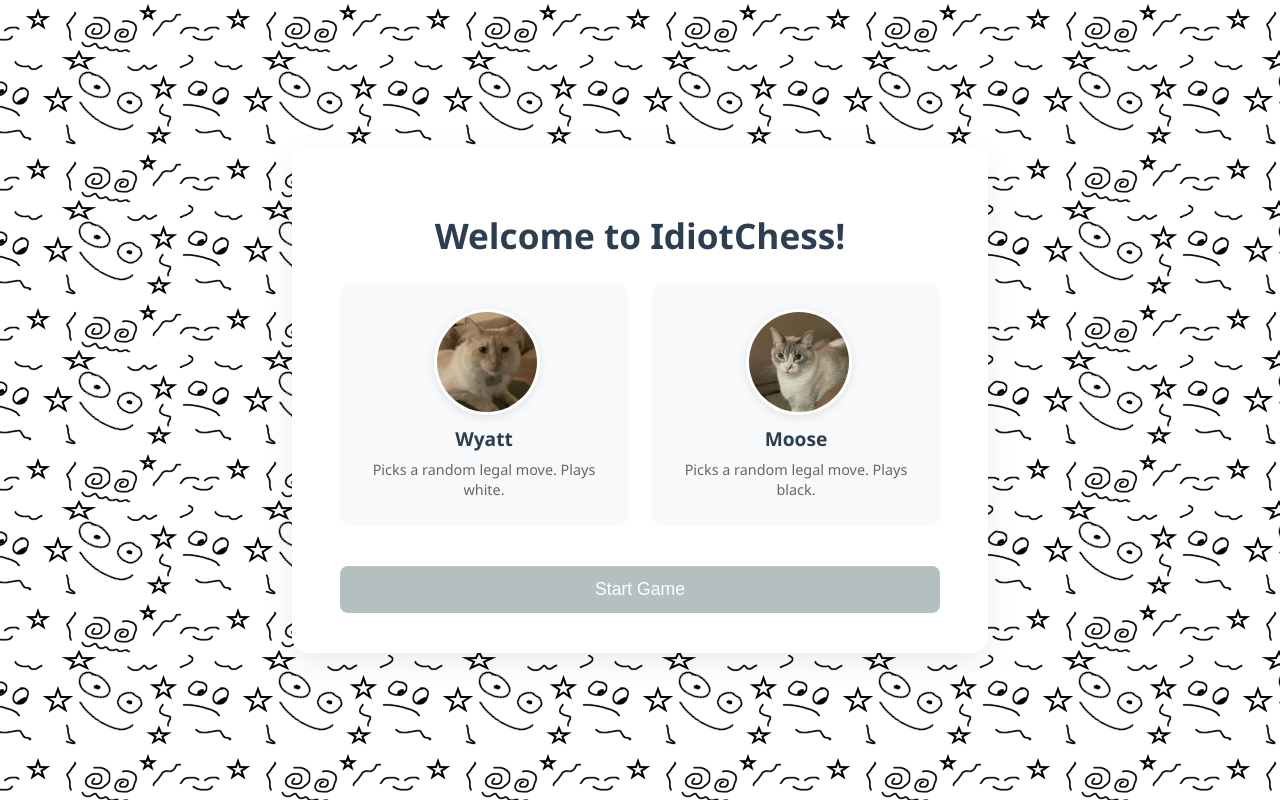
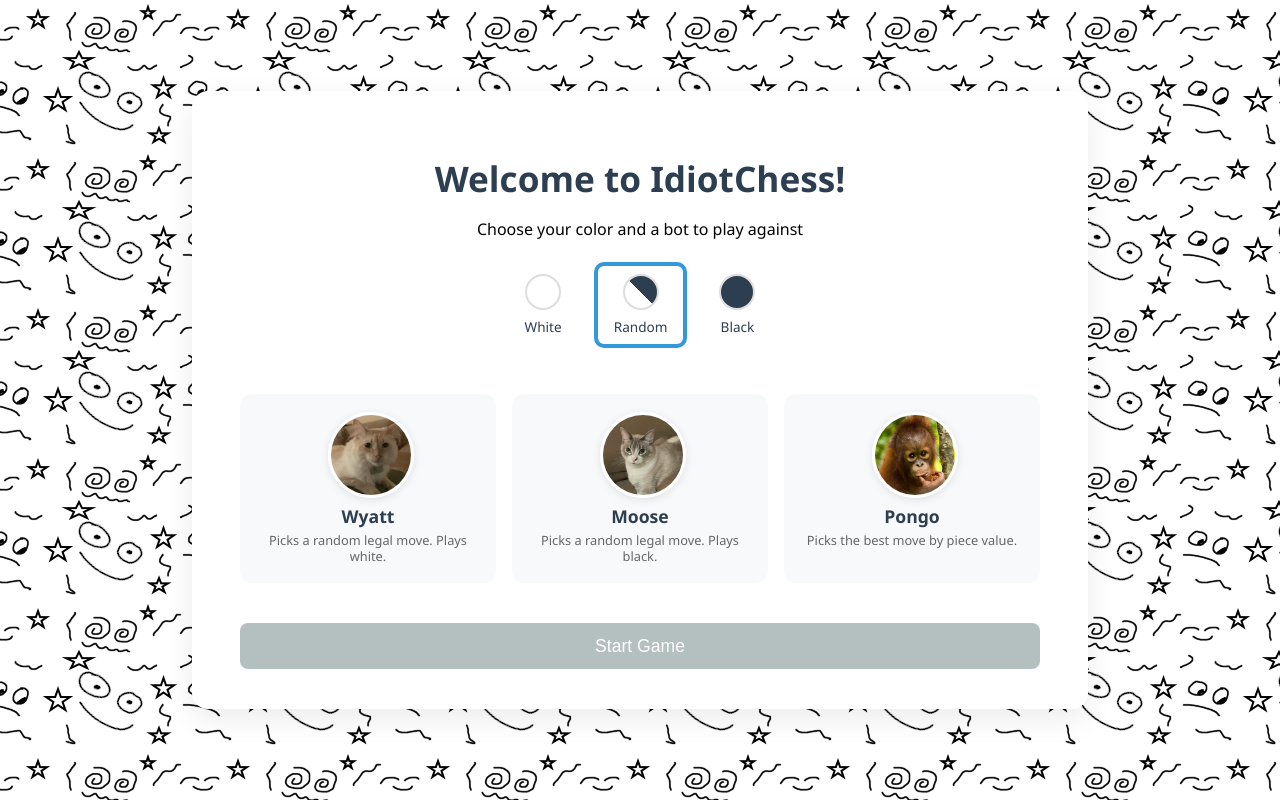
Before and after one commit to cadenweigel/IdiotChess, a Flask app: page / in a window 1280 px wide. Run offline with Flask 3, Linux system fonts and the light colour scheme.

Commit message:
added a third bot and UI improvements

```diff
--- a/app/static/css/index.css
+++ b/app/static/css/index.css
@@ -20,7 +20,7 @@ body {
   border-radius: 16px;
   box-shadow: 0 10px 30px rgba(0, 0, 0, 0.08);
   width: 100%;
-  max-width: 600px;
+  max-width: 800px;
 }
 
 h1 {
@@ -38,15 +38,15 @@ form {
 
 .bot-selection {
   display: grid;
-  grid-template-columns: repeat(2, 1fr);
-  gap: 1.5rem;
+  grid-template-columns: repeat(3, 1fr);
+  gap: 1rem;
   margin-bottom: 1rem;
 }
 
 .bot-card {
   background-color: #f8f9fa;
   border-radius: 12px;
-  padding: 1.5rem;
+  padding: 1rem;
   cursor: pointer;
   transition: all 0.3s ease;
   position: relative;
@@ -77,9 +77,9 @@ form {
 }
 
 .bot-avatar-container {
-  width: 100px;
-  height: 100px;
-  margin: 0 auto 1rem;
+  width: 80px;
+  height: 80px;
+  margin: 0 auto 0.75rem;
   position: relative;
 }
 
@@ -93,16 +93,16 @@ form {
 }
 
 .bot-card h3 {
-  margin: 0 0 0.5rem;
+  margin: 0 0 0.25rem;
   color: #2c3e50;
-  font-size: 1.2rem;
+  font-size: 1.1rem;
 }
 
 .bot-description {
-  font-size: 0.9rem;
+  font-size: 0.8rem;
   color: #666;
   margin: 0;
-  line-height: 1.4;
+  line-height: 1.3;
 }
 
 button {
@@ -125,3 +125,62 @@ button:disabled {
   cursor: not-allowed;
   opacity: 0.7;
 }
+
+.color-selection {
+  display: flex;
+  justify-content: center;
+  gap: 1rem;
+  margin-bottom: 1.5rem;
+}
+
+.color-option {
+  display: flex;
+  flex-direction: column;
+  align-items: center;
+  gap: 0.4rem;
+  cursor: pointer;
+  padding: 0.5rem 1rem;
+  border-radius: 8px;
+  border: 2px solid transparent;
+  transition: all 0.3s ease;
+}
+
+.color-option:hover {
+  background-color: #f8f9fa;
+}
+
+.color-option.selected {
+  border-color: #3498db;
+  background-color: #fff;
+  box-shadow: 0 0 0 2px #3498db;
+}
+
+.color-option.disabled {
+  opacity: 0.5;
+  cursor: not-allowed;
+  background-color: #f0f0f0;
+}
+
+.color-icon {
+  width: 32px;
+  height: 32px;
+  border-radius: 50%;
+  border: 2px solid #ddd;
+}
+
+.color-icon.white {
+  background-color: #fff;
+}
+
+.color-icon.black {
+  background-color: #2c3e50;
+}
+
+.color-icon.random {
+  background: linear-gradient(45deg, #fff 50%, #2c3e50 50%);
+}
+
+.color-option span {
+  font-size: 0.85rem;
+  color: #2c3e50;
+}
--- a/app/static/js/index.js
+++ b/app/static/js/index.js
@@ -1,5 +1,6 @@
 let botMap = {};
-let selectedBotColor = null;
+let selectedBotType = null;
+let selectedColor = 'random'; // Default to random
 
 async function loadBotOptions() {
   try {
@@ -13,11 +14,48 @@ async function loadBotOptions() {
     // Set initial bot avatars
     document.getElementById("white-bot-avatar").src = `/static/images/avatars/${botMap["white_idiot"].avatar}`;
     document.getElementById("black-bot-avatar").src = `/static/images/avatars/${botMap["black_idiot"].avatar}`;
+    document.getElementById("pongo-bot-avatar").src = `/static/images/avatars/${botMap["pongo"].avatar}`;
 
     // Initially disable the start button
     document.querySelector('button[type="submit"]').disabled = true;
   } catch (err) {
     console.error("Failed to load bots:", err);
+  }
+}
+
+function updateColorOptions(botCard) {
+  const botColor = botCard?.dataset.botColor;
+  const colorOptions = document.querySelectorAll('.color-option');
+
+  // First, enable all color options
+  colorOptions.forEach(option => {
+    option.classList.remove('disabled');
+    option.classList.remove('selected');
+  });
+
+  // If a fixed-color bot is selected, disable and select the opposite color
+  if (botColor === 'white') {
+    const blackOption = document.querySelector('.color-option[data-color="black"]');
+    blackOption.classList.add('selected');
+    selectedColor = 'black';
+    colorOptions.forEach(option => {
+      if (option.dataset.color !== 'black') {
+        option.classList.add('disabled');
+      }
+    });
+  } else if (botColor === 'black') {
+    const whiteOption = document.querySelector('.color-option[data-color="white"]');
+    whiteOption.classList.add('selected');
+    selectedColor = 'white';
+    colorOptions.forEach(option => {
+      if (option.dataset.color !== 'white') {
+        option.classList.add('disabled');
+      }
+    });
+  } else {
+    // For Pongo, select the previously selected color or default to random
+    const previousOption = document.querySelector(`.color-option[data-color="${selectedColor}"]`);
+    previousOption.classList.add('selected');
   }
 }
 
@@ -29,10 +67,30 @@ function selectBot(botCard) {
 
   // Add selection to clicked card
   botCard.classList.add('selected');
-  selectedBotColor = botCard.dataset.botColor;
+  selectedBotType = botCard.dataset.botType;
+
+  // Update color options based on selected bot
+  updateColorOptions(botCard);
 
   // Enable the start button
   document.querySelector('button[type="submit"]').disabled = false;
+}
+
+function selectColor(colorOption) {
+  const selectedBot = document.querySelector('.bot-card.selected');
+  const botColor = selectedBot?.dataset.botColor;
+
+  // If a fixed-color bot is selected, don't allow color change
+  if (botColor) return;
+
+  // Remove selection from all color options
+  document.querySelectorAll('.color-option').forEach(option => {
+    option.classList.remove('selected');
+  });
+
+  // Add selection to clicked option
+  colorOption.classList.add('selected');
+  selectedColor = colorOption.dataset.color;
 }
 
 document.addEventListener("DOMContentLoaded", () => {
@@ -42,12 +100,24 @@ document.addEventListener("DOMContentLoaded", () => {
   document.querySelectorAll('.bot-card').forEach(card => {
     card.addEventListener('click', () => selectBot(card));
   });
+
+  // Add click handlers to color options
+  document.querySelectorAll('.color-option').forEach(option => {
+    option.addEventListener('click', () => {
+      if (!option.classList.contains('disabled')) {
+        selectColor(option);
+      }
+    });
+  });
+
+  // Select random color by default
+  document.querySelector('.color-option[data-color="random"]').classList.add('selected');
 });
 
 document.getElementById("start-game-form").addEventListener("submit", async (e) => {
   e.preventDefault();
 
-  if (!selectedBotColor) {
+  if (!selectedBotType) {
     alert("Please select a bot to play against");
     return;
   }
@@ -56,14 +126,15 @@ document.getElementById("start-game-form").addEventListener("submit", async (e)
     const response = await fetch("/api/new-game/bot", {
       method: "POST",
       headers: { "Content-Type": "application/json" },
-      body: JSON.stringify({ bot_color: selectedBotColor })
+      body: JSON.stringify({
+        bot_type: selectedBotType,
+        player_color: selectedColor // Send the player's color preference
+      })
     });
 
     const data = await response.json();
     if (data.session_id) {
-      const playUrl = `/play?session_id=${data.session_id}&bot_color=${selectedBotColor}`;
-      console.log('Redirecting to:', playUrl); // Debug log
-      window.location.href = playUrl;
+      window.location.href = `/play?session_id=${data.session_id}&bot_color=${data.bot_color}&bot_type=${selectedBotType}`;
     } else {
       alert("Failed to start game.");
     }
--- a/app/templates/index.html
+++ b/app/templates/index.html
@@ -10,10 +10,26 @@
 <body>
   <div class="container">
     <h1>Welcome to IdiotChess!</h1>
+    <p>Choose your color and a bot to play against</p>
 
     <form id="start-game-form">
+      <div class="color-selection">
+        <div class="color-option" data-color="white">
+          <div class="color-icon white"></div>
+          <span>White</span>
+        </div>
+        <div class="color-option" data-color="random">
+          <div class="color-icon random"></div>
+          <span>Random</span>
+        </div>
+        <div class="color-option" data-color="black">
+          <div class="color-icon black"></div>
+          <span>Black</span>
+        </div>
+      </div>
+
       <div class="bot-selection">
-        <div class="bot-card" data-bot-color="white">
+        <div class="bot-card" data-bot-color="white" data-bot-type="white_idiot">
           <div class="bot-avatar-container">
             <img id="white-bot-avatar" class="bot-avatar" alt="Wyatt avatar" />
           </div>
@@ -21,12 +37,20 @@
           <p class="bot-description">Picks a random legal move. Plays white.</p>
         </div>
 
-        <div class="bot-card" data-bot-color="black">
+        <div class="bot-card" data-bot-color="black" data-bot-type="black_idiot">
           <div class="bot-avatar-container">
             <img id="black-bot-avatar" class="bot-avatar" alt="Moose avatar" />
           </div>
           <h3>Moose</h3>
           <p class="bot-description">Picks a random legal move. Plays black.</p>
+        </div>
+
+        <div class="bot-card" data-bot-type="pongo">
+          <div class="bot-avatar-container">
+            <img id="pongo-bot-avatar" class="bot-avatar" alt="Pongo avatar" />
+          </div>
+          <h3>Pongo</h3>
+          <p class="bot-description">Picks the best move by piece value.</p>
         </div>
       </div>
 
```
Also changed, not shown: app/api.py (+66 -10 lines), app/bots.py (+38 -0 lines), app/move_scoring.py (added, +45 -0 lines), app/static/css/play.css (+68 -19 lines), app/static/js/boardUI.js (+90 -22 lines), app/static/js/botManager.js (+24 -3 lines), app/static/js/eventHandlers.js (+7 -1 lines), app/static/js/moveHistory.js (+14 -5 lines), app/static/js/play.js (+42 -15 lines), app/templates/play.html (+6 -7 lines), tests/test_greedy_bot.py (added, +63 -0 lines), app/static/images/avatars/pongo.png (added).
